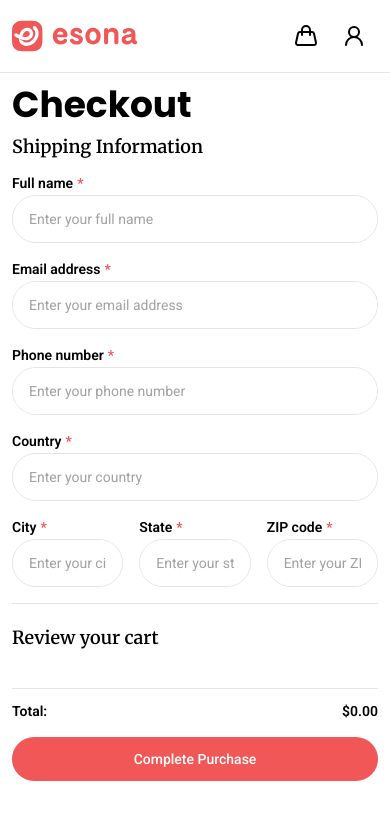
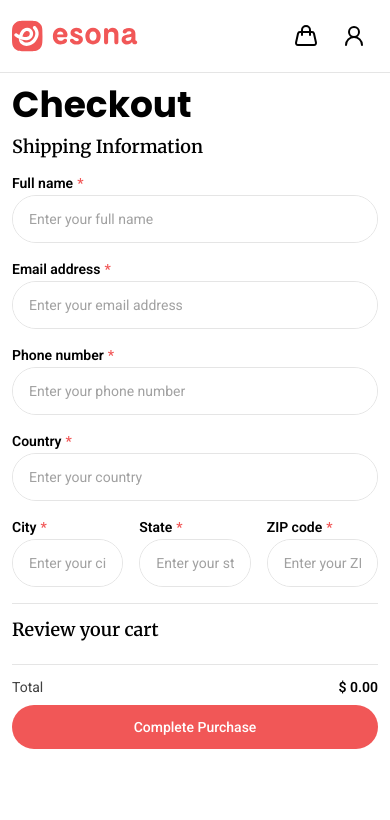
Before and after one commit to marianobura/pp-ecommerce-nextjs, a Next.js app in the folder frontend/: page /checkout in a window 390 px wide. Shown: the top 820 px of the page. Built offline with nearby package versions, Linux system fonts and the light colour scheme.

Commit message:
Refactor checkout layout and review components for improved responsiveness and styling adjustments.

```diff
--- a/frontend/src/app/checkout/layout.tsx
+++ b/frontend/src/app/checkout/layout.tsx
@@ -2,7 +2,7 @@ import Navbar from '@/components/layout/Navbar';
 
 export default function CheckoutLayout({ children }: { children: React.ReactNode }) {
   return (
-    <div className="flex h-full flex-col">
+    <div className="flex h-full flex-col md:max-h-dvh">
       <Navbar />
       {children}
     </div>
--- a/frontend/src/app/checkout/page.tsx
+++ b/frontend/src/app/checkout/page.tsx
@@ -4,12 +4,12 @@ import Review from '@/components/pages/checkout/Review';
 
 export default function CheckoutPage() {
   return (
-    <div className="container flex h-full flex-col divide-y divide-neutral-200 md:flex-row md:divide-x md:divide-y-0 md:overflow-hidden">
+    <div className="container flex flex-col divide-y divide-neutral-200 md:flex-row md:divide-x md:divide-y-0 md:overflow-hidden">
       <div className="size-full pt-3 pb-4 md:pt-8 md:pr-8 lg:pt-16 lg:pr-16">
         <BaseText variant="h1">Checkout</BaseText>
         <Information />
       </div>
-      <div className="size-full pt-3 pb-4 md:overflow-auto md:pt-20 md:pl-8 lg:pt-28 lg:pl-16">
+      <div className="size-full pt-3 pb-4 md:pt-24 md:pl-8 lg:pt-36 lg:pl-16">
         <Review />
       </div>
     </div>
--- a/frontend/src/components/pages/checkout/Review.tsx
+++ b/frontend/src/components/pages/checkout/Review.tsx
@@ -9,20 +9,24 @@ export default function CheckoutReviewPage() {
   const { cart, totalPrice, removeFromCart } = useCart();
 
   return (
-    <>
-      <BaseText variant="h3" className="mt-2 mb-2 h-8 md:mt-4 md:mb-4 lg:mt-8">
+    <div className="flex h-full flex-col md:max-h-full">
+      <BaseText variant="h3" className="mb-2 md:mb-4">
         Review your cart
       </BaseText>
+      <div className="flex flex-col md:flex-1 md:overflow-hidden">
+        <div className="flex-1 pb-3 md:overflow-y-auto">
+          <CartItems cart={cart} removeFromCart={removeFromCart} />
+        </div>
+      </div>
       <div className="flex flex-col">
-        <CartItems cart={cart} removeFromCart={removeFromCart} className="max-h-96 w-full pb-3" />
-        <div className="mt-3 flex justify-between border-t border-neutral-200 pt-3 md:mt-0">
-          <BaseText variant="text-semibold">Total:</BaseText>
-          <BaseText variant="text-semibold">${totalPrice}</BaseText>
+        <div className="flex justify-between border-t border-neutral-200 pt-3">
+          <BaseText variant="text">Total</BaseText>
+          <BaseText variant="text-semibold">$ {totalPrice}</BaseText>
         </div>
-        <BaseButton variant="primary" className="mt-4 w-full">
+        <BaseButton variant="primary" className="mt-2 w-full md:mt-4">
           Complete Purchase
         </BaseButton>
       </div>
-    </>
+    </div>
   );
 }
```
